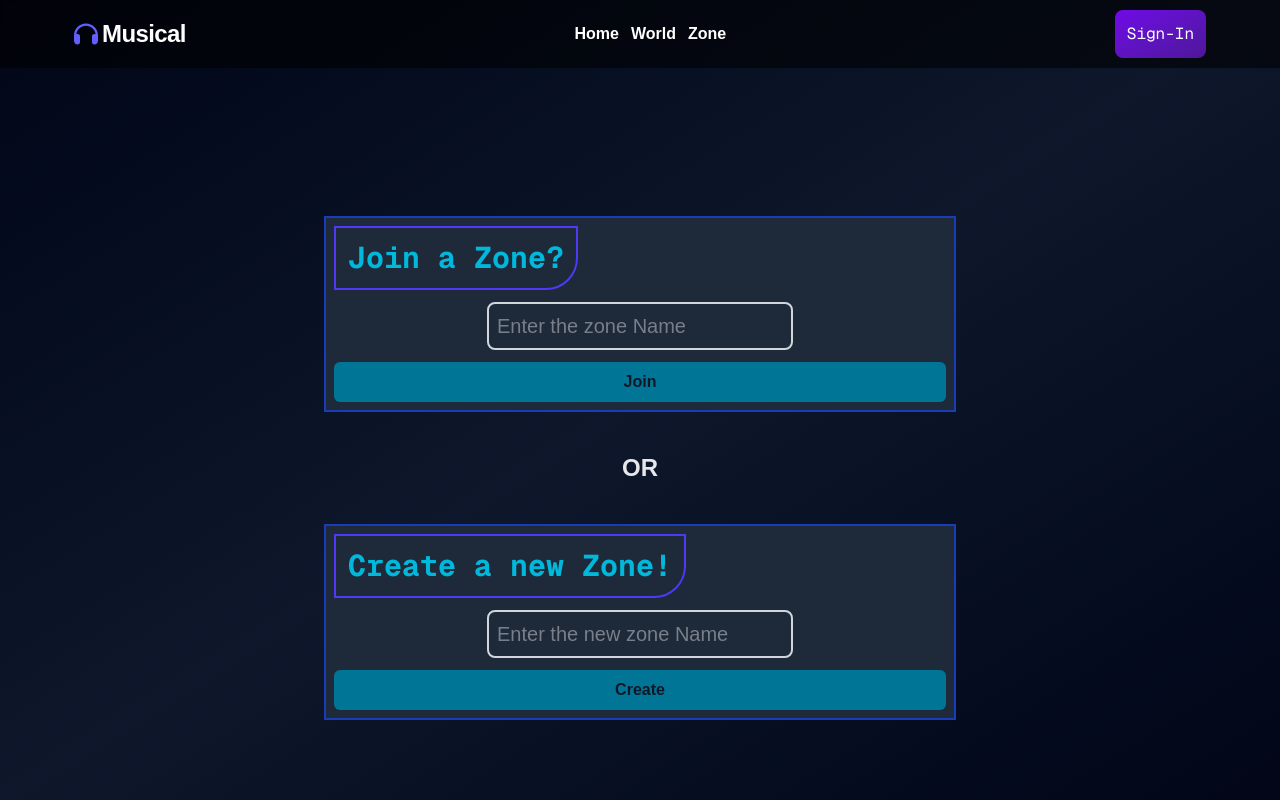
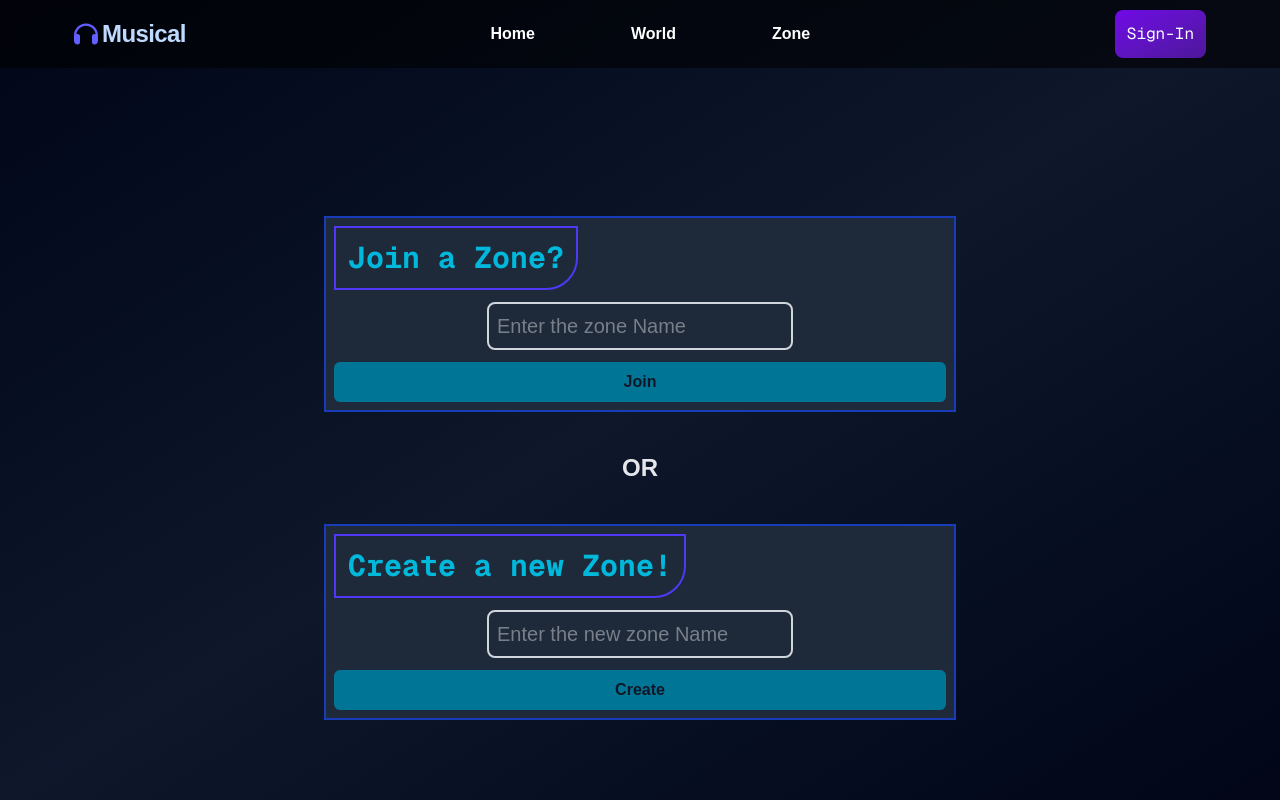
Before and after one commit to Mrunal-Malkar/Musical, a Next.js app: page /zoneId in a window 1280 px wide. Built offline with nearby package versions, Linux system fonts and the light colour scheme; no server answers.

Commit message:
refactor: added .env.example and added more info

```diff
--- a/src/app/components/navbar.tsx
+++ b/src/app/components/navbar.tsx
@@ -21,12 +21,12 @@
             className="text-indigo-500 text-2xl"
           />
         </div>
-        <h1 className="font-bold tracking-tight text-white text-xl sm:text-2xl">
+        <h1 className="font-bold tracking-tight text-blue-200 text-xl sm:text-2xl">
           Musical
         </h1>
       </div>
 
-      <div className="font-semibold text-md sm:flex hidden justify-between items-center sm:gap-x-3">
+      <div className="font-semibold text-md sm:flex hidden justify-between md:gap-x-24 items-center sm:gap-x-3">
         <Link href="/">
           <span
             className={currentPath == "/" ? "text-indigo-400 scale-110" : "text-white"}
--- a/src/app/page.tsx
+++ b/src/app/page.tsx
@@ -22,8 +22,7 @@
 
   const fetchStreams = async () => {
 
-    console.log("trying to fetch all the stream-frontend1")
-    const response = await fetch("https://musical-eosin.vercel.app/api/stream", {
+    const response = await fetch(process.env.NEXT_PUBLIC_BACKEND_URL+`/api/stream`, {
       method: "GET",
     });
     if (response.status == 200) {
--- a/src/app/world/page.tsx
+++ b/src/app/world/page.tsx
@@ -94,7 +94,8 @@
       setCurrentStreamLoading(true);
     }
     setStreamsLoading(true);
-    const streams = await fetch("https://musical-eosin.vercel.app/api/stream", {
+    const streams = await fetch(process.env.NEXT_PUBLIC_BACKEND_URL+
+      "/api/stream/", {
       method: "GET",
     });
     if (streams.status == 200) {
--- a/src/app/zone/page.tsx
+++ b/src/app/zone/page.tsx
@@ -54,7 +54,6 @@
 
   const playNext = async () => {
     const updatedExludes = [...excludedRef.current, currentStreamRef.current];
-    console.log("this is the updated excludes", updatedExludes);
     //@ts-expect-error:for sure
     setExcluded(updatedExludes);
     const availableStreams = streamsRef.current.filter((val) => {
@@ -65,7 +64,6 @@
       });
       return filteredStream;
     });
-    console.log("this is the availableStreams", availableStreams);
 
     const nextStream = availableStreams.sort(
       (a, b) => b.upvotes.length - a.upvotes.length
@@ -98,8 +96,8 @@
     if (!zoneId) {
       router.push("/zoneId");
     }
-    const streams = await fetch(
-      `https://musical-eosin.vercel.app/api/stream/zonestream/${zoneId}`,
+    const streams = await fetch(process.env.NEXT_PUBLIC_BACKEND_URL+
+      "/api/stream/zonestream/"+zoneId,
       {
         method: "POST",
       }
```
Also changed, not shown: 1 other file (tests, documents, lock files or other folders).
